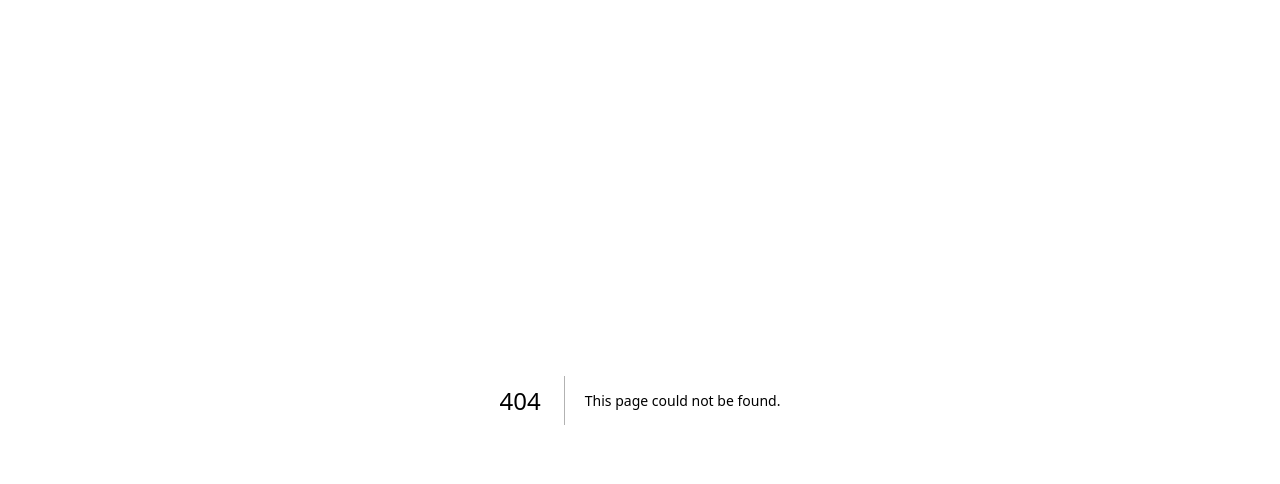
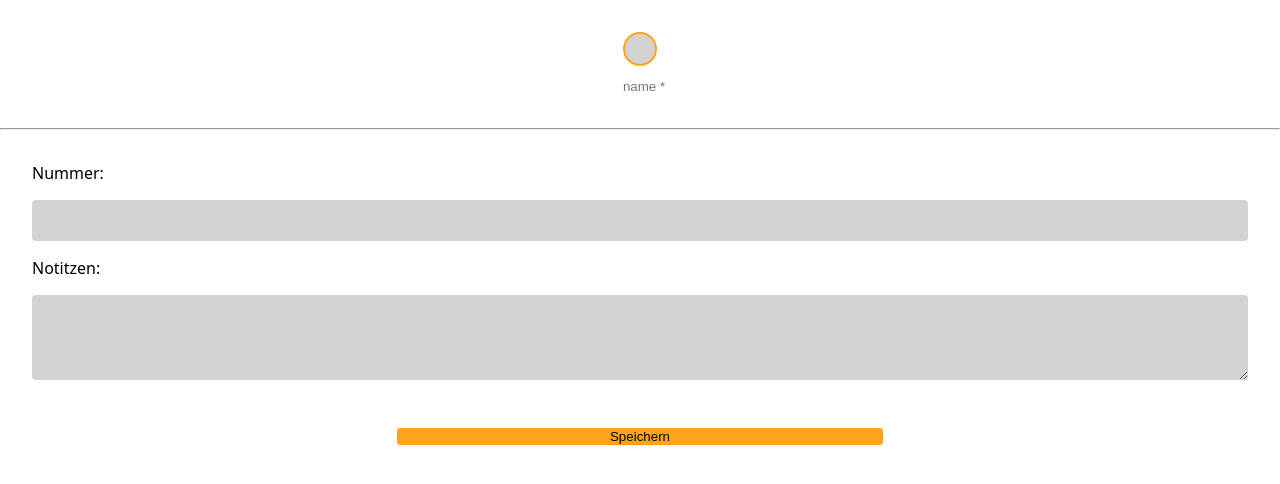
Before and after one commit to MariaRiosNavarro/mobileSimulation-propOS, a Next.js app: page /create in a window 1280 px wide. Before the commit this address had no page. Shown: the top 484 px of the page. Built offline with nearby package versions, Linux system fonts and the light colour scheme.

Commit message:
Add Create Page with Form and add First :root

```diff
--- /dev/null
+++ b/pages/create.js
@@ -0,0 +1,133 @@
+import styled from "styled-components";
+import { StyledHR } from "../components/StyledHR";
+
+const StyledHeader = styled.header`
+  display: flex;
+  flex-direction: column-reverse;
+  justify-content: center;
+  align-items: center;
+  gap: 0.5rem;
+  margin: 2rem;
+`;
+
+const StyledInputName = styled.input`
+  border: none;
+  border-bottom: 2px solid var(--primary);
+  outline: none;
+  &::placeholder {
+    margin-left: -0.5rem;
+    text-align: center;
+  }
+`;
+
+//DO the ugly upload files input invisible
+const StyledInputPhoto = styled.input`
+  display: none;
+`;
+
+//Style for the input Photo label to replace the ugly uplaud file
+
+const StyledPhotoLabel = styled.label`
+  display: flex;
+  align-items: center;
+  justify-content: center;
+  border-radius: 50%;
+  background-color: lightgray;
+  border: 2px solid var(--primary-color);
+  width: 34px;
+  height: 34px;
+  outline: none;
+  &:hover {
+    border: 2px solid var(--hover-color);
+  }
+`;
+
+const StyledContainer = styled.div`
+  display: flex;
+  flex-direction: column;
+  gap: 1rem;
+  margin: 2rem;
+`;
+
+const StyledInputGray = styled.input`
+  background-color: lightgray;
+  border: none;
+  border-radius: 4px;
+  outline: none;
+  padding: 0.8rem;
+  &:focus {
+    border-bottom: 2px solid var(--primary-color);
+  }
+`;
+
+const StyledTextareaGray = styled.textarea`
+  background-color: lightgray;
+  border: none;
+  border-radius: 4px;
+  outline: none;
+  padding: 0.8rem;
+  &:focus {
+    border-bottom: 2px solid var(--primary-color);
+  }
+`;
+
+const StyledButton = styled.button`
+  margin-top: 2rem;
+  background-color: var(--primary-color);
+  border: none;
+  border-radius: 3px;
+  width: 40%;
+  &:hover {
+    background-color: var(--hover-color);
+  }
+`;
+
+const StyledButtonContainer = styled.div`
+  display: flex;
+  justify-content: center;
+  align-items: center;
+`;
+
+export default function CreateContactForm() {
+  function handleSubmit(event) {
+    event.preventDefault();
+    const formData = new FormData(event.target);
+    const contactData = Object.fromEntries(formData);
+    onSubmit(contactData);
+  }
+
+  return (
+    <>
+      <form onSubmit={handleSubmit}>
+        <StyledHeader>
+          {/* NAME INPUT */}
+          <label htmlFor="name">
+            <StyledInputName
+              id="name"
+              name="name"
+              type="type"
+              placeholder="name *"
+              required
+            />
+          </label>
+          {/* PHOTO INPUT -not required- in this US not save. Upload Fotos will be add in the Future */}
+          <StyledPhotoLabel htmlFor="photo">
+            <StyledInputPhoto type="file" id="photo" />
+          </StyledPhotoLabel>
+        </StyledHeader>
+        <StyledHR />
+        <StyledContainer>
+          {/* PHONE INPUT */}
+          <label htmlFor="phone">Nummer:</label>
+          <StyledInputGray id="phone" name="phone" type="text" />
+          {/* NOTE TEXTAREA */}
+          <label htmlFor="note">Notitzen:</label>
+          <StyledTextareaGray id="note" name="note" type="text" rows={4} />
+          <StyledButtonContainer>
+            <StyledButton type="submit">Speichern</StyledButton>
+          </StyledButtonContainer>
+        </StyledContainer>
+      </form>
+    </>
+  );
+}
--- a/pages/index.js
+++ b/pages/index.js
@@ -28,7 +28,7 @@ const StyledAddSVGContainer = styled.div`
   margin: 1.5rem;
 `;
 
-let href = "/";
+let href = "/create";
 
 export default function Home() {
   return (
--- a/styles.js
+++ b/styles.js
@@ -10,4 +10,13 @@ export default createGlobalStyle`
     margin: 0;
     font-family: system-ui;
   }
+
+  :root{
+    --primary-color:#FFA41B;
+    --hover-color: #f86f03;
+    --secondary-color:#525FE1;
+
+  }
+
+
 `;
```
